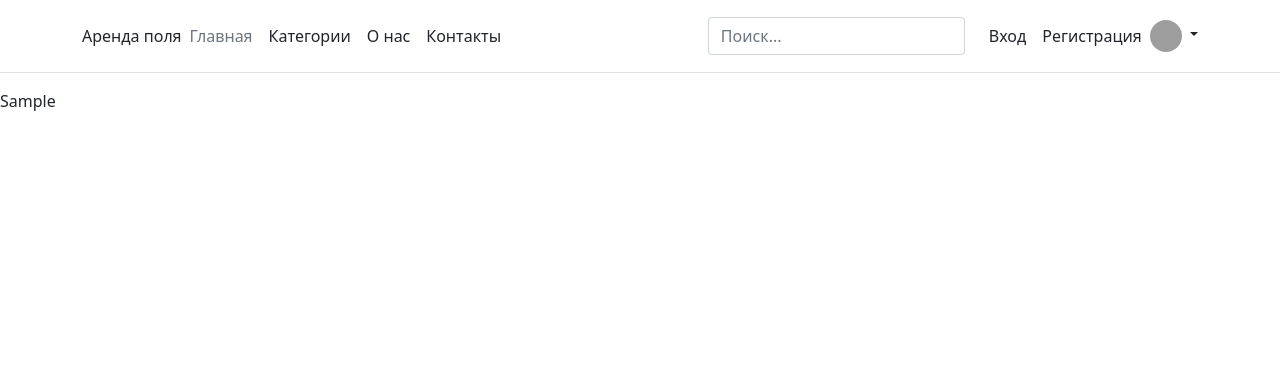
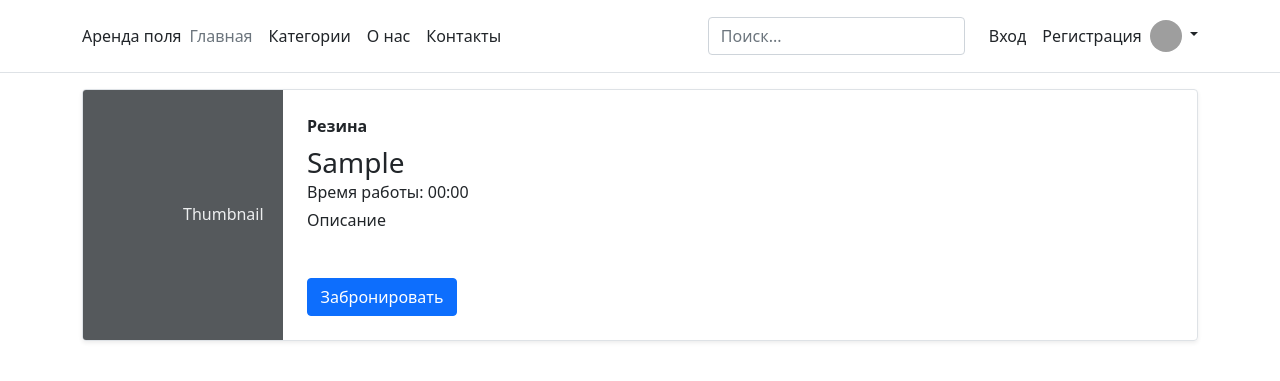
Before and after one commit to Narton44/soccer_service, a Django app: page / in a window 1280 px wide. Shown: the top 381 px of the page. Run offline with Django 5.2, Linux system fonts and the light colour scheme; tables that the repository leaves empty hold one stand-in row (values such as "Sample post"); grey boxes are pictures that could not be loaded.

Commit message:
add on index.html code bootstrap stile for field

```diff
--- a/field_rental/templates/index.html
+++ b/field_rental/templates/index.html
@@ -1,6 +1,22 @@
 {% extends "base.html" %}
 {% block content %}
   {% for field in fields %}
-      {{ field.adress }}<br/>
+      <div class="container">
+        <div class="row g-0 border rounded overflow-hidden flex-md-row mb-4 shadow-sm h-md-250 position-relative">
+          <div class="col-auto d-none d-lg-block">
+            <svg class="bd-placeholder-img" width="200" height="250" xmlns="http://www.w3.org/2000/svg" role="img" aria-label="Placeholder: Thumbnail" preserveAspectRatio="xMidYMid slice" focusable="false"><title>Placeholder</title><rect width="100%" height="100%" fill="#55595c"></rect><text x="50%" y="50%" fill="#eceeef" dy=".3em">Thumbnail</text></svg>
+          </div>
+          <div class="col p-4 d-flex flex-column position-static">
+            <strong class="d-inline-block mb-2 text-primary-emphasis">{{ field.cover }}</strong>
+            <h3 class="mb-0">{{ field.adress }}</h3>
+            <div class="mb-1 text-body-secondary">Время работы: 00:00</div>
+            <p class="card-text mb-auto">Описание</p>
+            <a href="#" class="btn btn-primary g-col-3 " style="width: 150px;">
+              Забронировать
+            </a>
+          </div>
+        </div>
+      </div>
+
   {% endfor %}
 {% endblock %}
```
